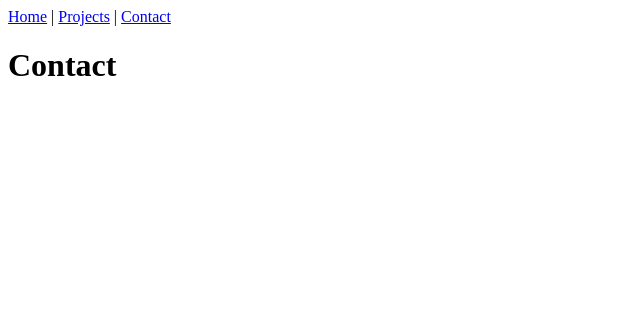
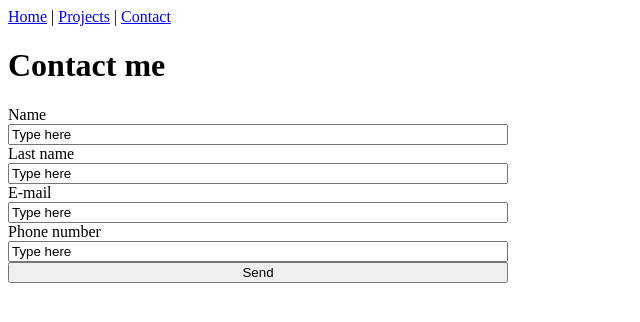
Before and after one commit to annabala/my-app, a Vue app: page /#/contact in a window 1280 px wide. Shown: the top 322 px of the page, without its empty margins (0-640 px from the left). Built offline with nearby package versions, Linux system fonts and the light colour scheme.

Commit message:
Added form markup and basic styling

```diff
--- a/src/views/Contact.vue
+++ b/src/views/Contact.vue
@@ -1,5 +1,48 @@
 <template>
-  <div class="contact">
-    <h1>Contact</h1>
+  <div class="wrapper">
+    <h1 class="h1">Contact me</h1>
+    <div class="form">
+      <div class="form-group">
+        <label for="name">Name</label>
+        <input type="text" name="input" value="Type here">
+      </div>
+      <div class="form-group">
+        <label for="">Last name</label>
+        <input type="text" name="input" value="Type here">
+      </div>
+      <div class="form-group">
+        <label for="">E-mail</label>
+        <input type="email" name="input" value="Type here">
+      </div>
+      <div class="form-group">
+        <label for="">Phone number</label>
+        <input type="tel" name="input" value="Type here">
+      </div>
+      <div class="form-group">
+        <button type="submit">Send</button>
+      </div>
+    </div>
   </div>
 </template>
+
+
+
+<script>
+// @ is an alias to /src
+export default {
+  name: 'contact',
+};
+</script>
+<style lang="scss" scoped>
+.wrapper {
+  max-width: 500px;
+  .form {
+    display: flex;
+    flex-direction: column;
+    .form-group {
+      display: flex;
+      flex-direction: column;
+    }
+  }
+}
+</style>
```
